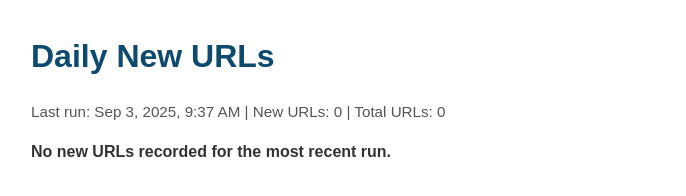
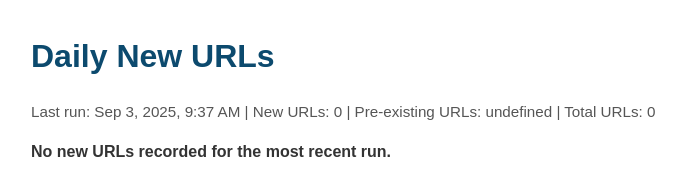
Before and after one commit to rdrxn1/ralph-lauren-sitemap-monitor, a plain HTML site: page index.html in a window 1280 px wide. Shown: the whole page, without its empty margins (209-895 px from the left). Drawn offline with Linux system fonts and the light colour scheme.

Commit message:
Update index.html to show pre-existing URLs count

```diff
--- a/index.html
+++ b/index.html
@@ -93,7 +93,12 @@
             dateStyle: 'medium',
             timeStyle: 'short'
           });
-          container.textContent = `Last run: ${formatted} | New URLs: ${last.new_urls_count} | Total URLs: ${last.total_urls_count}`;
+          // Include pre‑existing URL count in the summary. "existing_urls_count"
+          // represents the number of URLs already known prior to this run. The
+          // sum of new and existing counts should equal the total URLs
+          // discovered. Display all three values to give a clearer picture
+          // of the sitemap contents.
+          container.textContent = `Last run: ${formatted} | New URLs: ${last.new_urls_count} | Pre‑existing URLs: ${last.existing_urls_count} | Total URLs: ${last.total_urls_count}`;
         } catch (err) {
           container.textContent = err.message;
         }
```
